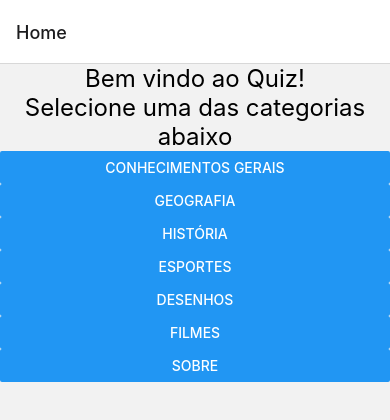
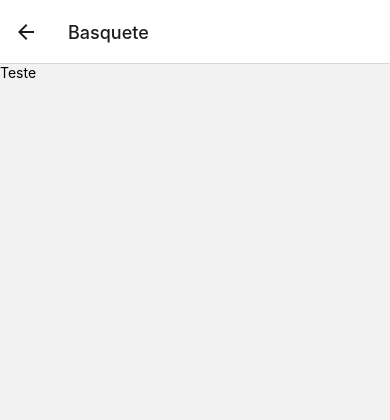
Before and after one commit to nosepato/app-mobile, a React Native app in the folder reactNativeAppModel/: screen /Basquete in a window 390 px wide. Shown: the top 420 px of the page. Built offline with nearby package versions, Linux system fonts and the light colour scheme.

Commit message:
iniciando o projeto esportes

```diff
--- a/reactNativeAppModel/App.jsx
+++ b/reactNativeAppModel/App.jsx
@@ -1,11 +1,10 @@
-import { StatusBar } from 'expo-status-bar';
 import { StyleSheet, Text, View } from 'react-native';
 import { NavigationContainer } from '@react-navigation/native'
 import { createNativeStackNavigator } from '@react-navigation/native-stack'
-import ModelScreen from './screens/ModelScreen';
 import HomeScreen from './screens/HomeScreen';
 import AboutScreen from './screens/AboutScreen';
-import GeneralQuizScreen from './screens/GeneralQuizScreen';
+import FutebolScreen from './screens/FutebolScreen';
+import BasqueteScreen from './screens/BasqueteScreen';
 
 const Stack = createNativeStackNavigator()
 
@@ -13,10 +12,10 @@ export default function App() {
   return (
     <NavigationContainer>
       <Stack.Navigator initialRouteName='Home'>
-        <Stack.Screen name='Model' component={ModelScreen} />
+        <Stack.Screen name='Futebol' component={FutebolScreen} />
         <Stack.Screen name='Home' component={HomeScreen} />
         <Stack.Screen name='Sobre' component={AboutScreen} />
-        <Stack.Screen name='GeneralQuiz' component={GeneralQuizScreen} />
+        <Stack.Screen name='Basquete' component={BasqueteScreen} />
       </Stack.Navigator>
     </NavigationContainer>
   );
--- /dev/null
+++ b/reactNativeAppModel/screens/BasqueteScreen.jsx
@@ -0,0 +1,14 @@
+import { StyleSheet, Text, View } from 'react-native'
+import React from 'react'
+
+const BasqueteScreen = () => {
+  return (
+    <View>
+      <Text>Teste</Text>
+    </View>
+  )
+}
+
+export default BasqueteScreen
+
+const styles = StyleSheet.create({})
--- a/reactNativeAppModel/screens/GeneralQuizScreen.jsx
+++ b/reactNativeAppModel/screens/FutebolScreen.jsx
@@ -1,14 +1,14 @@
 import { StyleSheet, Text, View } from 'react-native'
 import React from 'react'
 
-const GeneralQuizScreen = () => {
+const FutebolScreen = () => {
   return (
-    <View>
-      <Text>GeneralQuizScreen</Text>
+    <View style={styles.container}>
+       <Text>Teste</Text>
     </View>
   )
 }
 
-export default GeneralQuizScreen
+export default FutebolScreen
 
 const styles = StyleSheet.create({})
--- a/reactNativeAppModel/screens/HomeScreen.jsx
+++ b/reactNativeAppModel/screens/HomeScreen.jsx
@@ -9,29 +9,16 @@ const HomeScreen = ({navigation}) => {
             <Text style={styles.text}>Bem vindo ao Quiz!</Text>
             <Text style={styles.text}>Selecione uma das categorias abaixo</Text>
             <View>
+
+
                 <Button
-                title='Conhecimentos Gerais'
-                onPress={() => {navigation.navigate("Conhecimentos Gerais")}}
+                title='Futebol'
+                onPress={() => {navigation.navigate("Futebol")}}
                 />
+
                 <Button
-                title='Geografia'
-                onPress={() => {navigation.navigate("Geografia")}}
-                />
-                <Button
-                title='História'
-                onPress={() => {navigation.navigate("História")}}
-                />
-                <Button
-                title='Esportes'
-                onPress={() => {navigation.navigate("Esportes")}}
-                />
-                <Button
-                title='Desenhos'
-                onPress={() => {navigation.navigate("Desenhos")}}
-                />
-                <Button
-                title='Filmes'
-                onPress={() => {navigation.navigate("Filmes")}}
+                title='Basquete'
+                onPress={() => {navigation.navigate("Basquete")}}
                 />
                 <Button
                 title='Sobre'
--- a/reactNativeAppModel/screens/ModelScreen.jsx
+++ /dev/null
@@ -1,33 +0,0 @@
-import { StyleSheet, Text, View } from 'react-native'
-import React from 'react'
-
-const ModelScreen = () => {
-  return (
-    <View style={styles.container}>
-        <View style={{flex: 1, backgroundColor: 'red', width: '100%'}}>
-            <Text style={styles.text}>Header</Text>
-        </View>
-        <ScrollView style={{flex: 8, backgroundColor: 'green', width: '100%'}}>
-            <Text style={styles.text}>Lorem ipsum dolor sit amet consectetur adipisicing elit. Nulla, assumenda harum tempora debitis quia amet libero nihil repudiandae modi provident vel aperiam! Ab dolore nemo similique suscipit in, optio aperiam. Lorem ipsum dolor sit amet consectetur adipisicing elit. Dicta ipsum nam vel necessitatibus minus sapiente magni veniam eligendi vero. Aspernatur maxime aliquam veritatis sed, facilis molestias culpa dolor sequi recusandae. Lorem ipsum dolor sit amet consectetur adipisicing elit. Accusamus reprehenderit ipsum assumenda, repellat dignissimos quaerat modi dolorem obcaecati, repellendus ducimus pariatur unde. Labore repellat nulla in optio adipisci excepturi dolores?</Text>
-        </ScrollView>
-        <View style={{flex: 1, backgroundColor: 'blue', width: '100%'}}>
-            <Text style={styles.text}>Footer</Text>
-        </View>
-    </View>
-  )
-}
-
-export default ModelScreen
-
-const styles = StyleSheet.create({
-    container: {
-        flex: 1,
-        backgroundColor: '#fff',
-        alignItems: 'center',
-        justifyContent: 'center',
-      },
-      text: {
-        fontSize: 42,
-        textAlign: 'center',
-      }
-})
```
Also changed, not shown: 1 other file (tests, documents, lock files or other folders).
